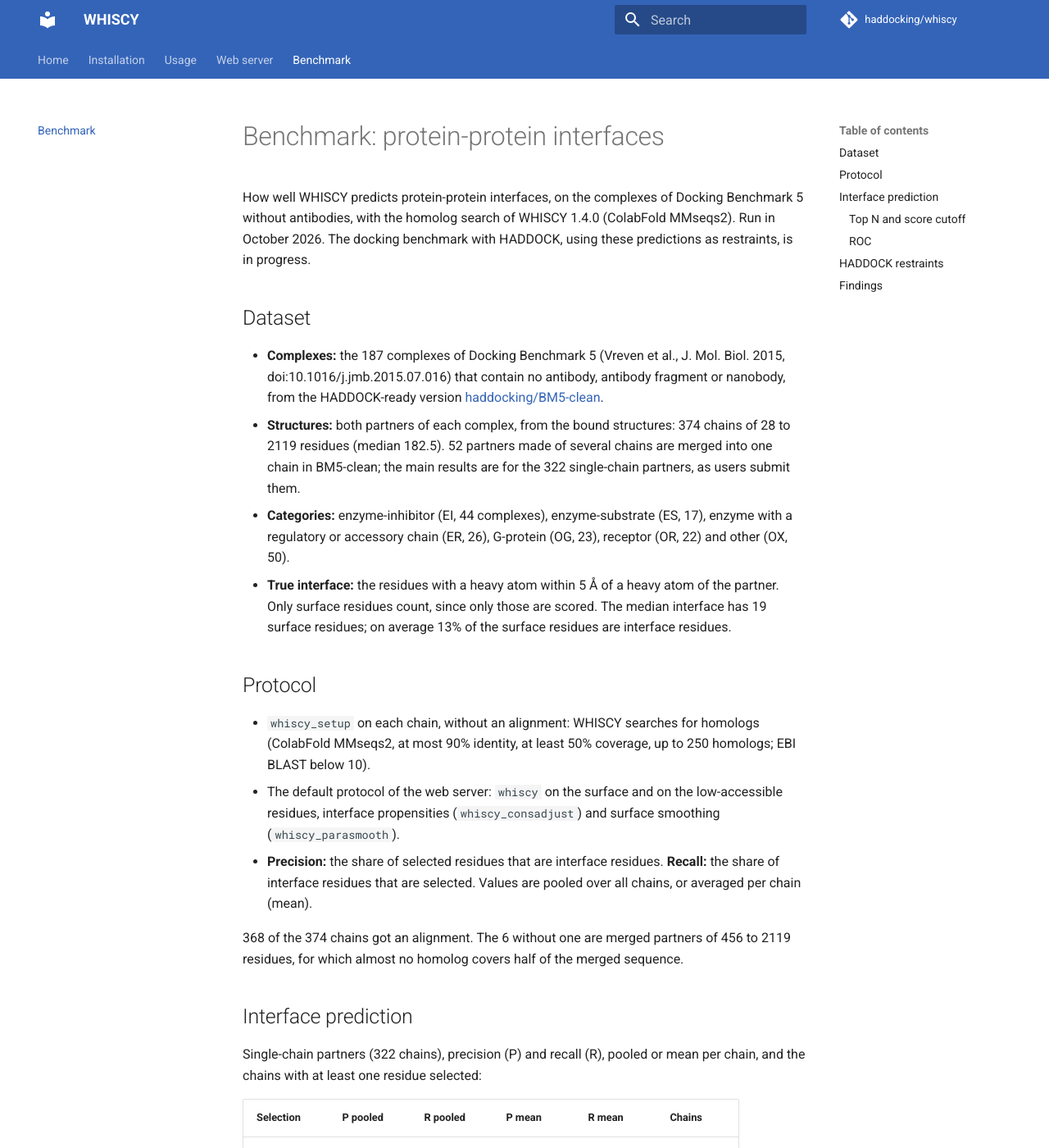
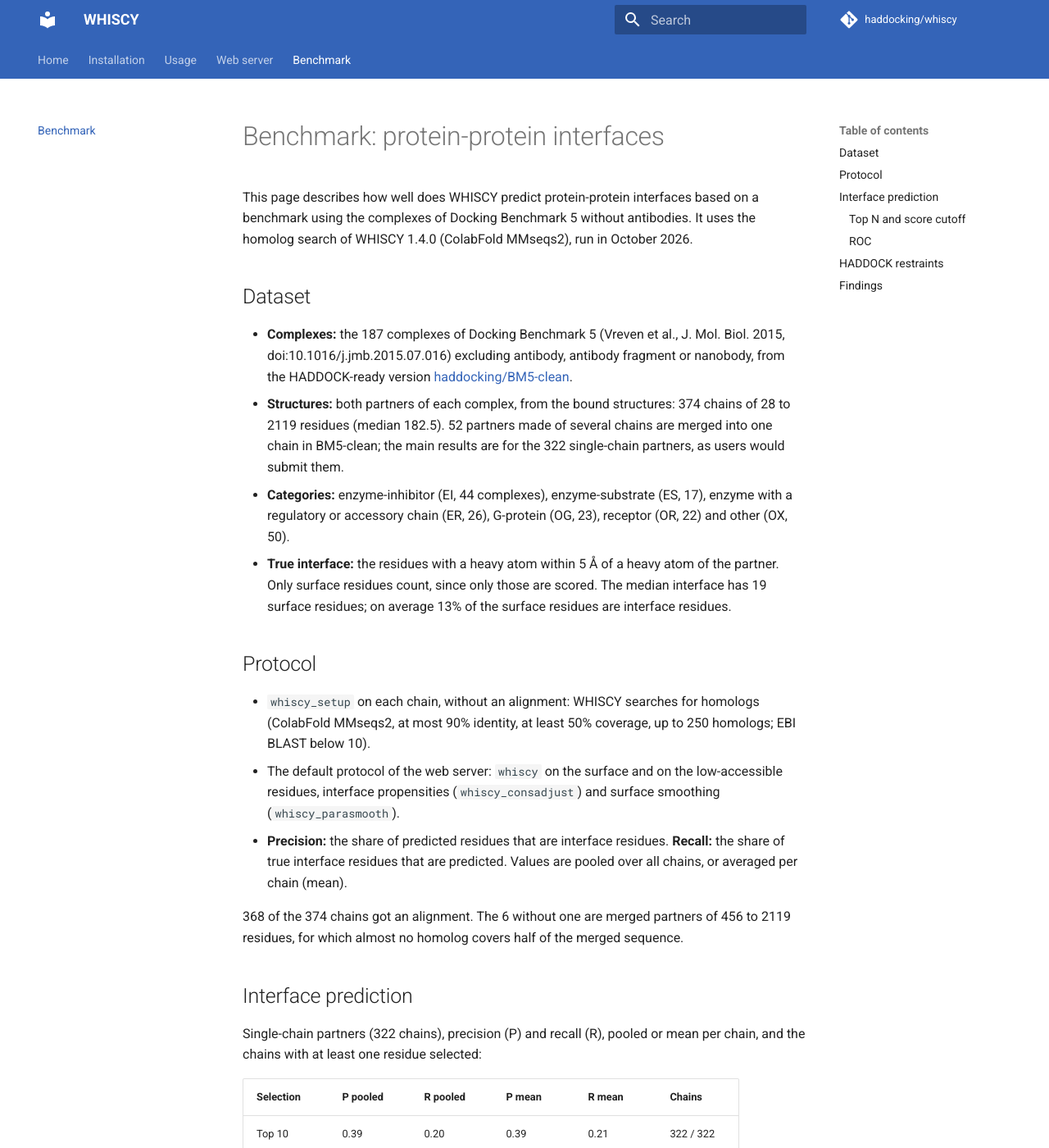
Before and after one commit to haddocking/whiscy, an MkDocs documentation site: the page built from docs/benchmark.md, in a window 1280 px wide and 1400 px high. Shown: the whole window at 82% size. Built offline with MkDocs 1.6.1 and Material for MkDocs 9.7.7, drawn with Linux system fonts in a browser that asks for light colours; comment, search, counter and statistics services are not loaded; some of the changed text lies outside the part shown.

Commit message:
Edit the benchmark page text

```diff
--- a/docs/benchmark.md
+++ b/docs/benchmark.md
@@ -1,20 +1,19 @@
 # Benchmark: protein-protein interfaces
 
-How well WHISCY predicts protein-protein interfaces, on the complexes of
-Docking Benchmark 5 without antibodies, with the homolog search of WHISCY
-1.4.0 (ColabFold MMseqs2). Run in October 2026. The docking benchmark with
-HADDOCK, using these predictions as restraints, is in progress.
+This page describes how well does WHISCY predict protein-protein interfaces based on
+a benchmark using the complexes of Docking Benchmark 5 without antibodies.
+It uses the homolog search of WHISCY 1.4.0 (ColabFold MMseqs2), run in October 2026.
 
 ## Dataset
 
 - **Complexes:** the 187 complexes of Docking Benchmark 5 (Vreven et al.,
-  J. Mol. Biol. 2015, doi:10.1016/j.jmb.2015.07.016) that contain no
+  J. Mol. Biol. 2015, doi:10.1016/j.jmb.2015.07.016) excluding
   antibody, antibody fragment or nanobody, from the HADDOCK-ready version
   [haddocking/BM5-clean](https://github.com/haddocking/BM5-clean).
 - **Structures:** both partners of each complex, from the bound structures:
   374 chains of 28 to 2119 residues (median 182.5). 52 partners made of
   several chains are merged into one chain in BM5-clean; the main results
-  are for the 322 single-chain partners, as users submit them.
+  are for the 322 single-chain partners, as users would submit them.
 - **Categories:** enzyme-inhibitor (EI, 44 complexes), enzyme-substrate (ES,
   17), enzyme with a regulatory or accessory chain (ER, 26), G-protein (OG,
   23), receptor (OR, 22) and other (OX, 50).
@@ -31,8 +30,8 @@ HADDOCK, using these predictions as restraints, is in progress.
 - The default protocol of the web server: `whiscy` on the surface and on the
   low-accessible residues, interface propensities (`whiscy_consadjust`) and
   surface smoothing (`whiscy_parasmooth`).
-- **Precision:** the share of selected residues that are interface residues.
-  **Recall:** the share of interface residues that are selected. Values are
+- **Precision:** the share of predicted residues that are interface residues.
+  **Recall:** the share of true interface residues that are predicted. Values are
   pooled over all chains, or averaged per chain (mean).
 
 368 of the 374 chains got an alignment. The 6 without one are merged
@@ -139,6 +139,3 @@ median number of residues in the list.
 - **Submit single chains:** merged multi-chain partners are poorly predicted
   (top-10 precision 0.22), since each homolog covers only part of the merged
   sequence.
-- **Check the scores:** with gappy alignments a few chains (8 of 368) get
-  scores on a wrong scale (above 5, instead of about −1 to 1); their
-  predictions are not reliable.
```
Also changed, not shown: other parts of docs/benchmark.md (+3 -2 lines).
